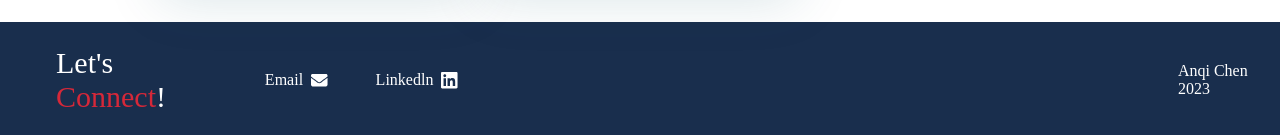
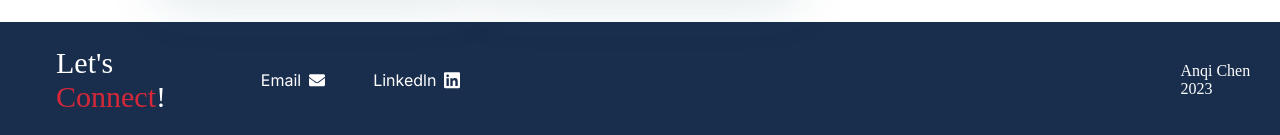
Before and after one commit to SapheSab3r/anqi-portfolio, a React (Create React App) app: page / in a window 1280 px wide. Shown: the part 2172-2307 px from the top of the page. Built offline with nearby package versions, Linux system fonts and the light colour scheme; a web font is replaced by a local one.

Commit message:
fixed the links

```diff
--- a/src/components/footer/Footer.js
+++ b/src/components/footer/Footer.js
@@ -1,15 +1,15 @@
 import React from 'react';
 import './Footer.scss';
 import { FaEnvelope,  FaLinkedin } from "react-icons/fa";
-
 
 export default function Footer() {
   return (
     <div className='footer'>
       <div className="footer-container">
         <div className="large-text">Let's <span>Connect</span>!</div>
-        <div className="connect">Email  </div> <FaEnvelope size='1.4rem' />
-        <div className="connect">Linkedln  </div> <FaLinkedin size='1.4rem'/>
+        <a href = "https://mail.google.com/mail/u/0/#inbox?compose=CllgCJfttqHPhptKgWkvVZwpTLlKxDjsmnldsTfKRRNrjMBjxdQBrmpFMXMbNZfmbZccFwQnsXV" className="connect" target='blank'>Email  </a> <FaEnvelope size='1.4rem' />
+
+        <a href = 'https://www.linkedin.com/in/anqichen24/' className="connect" target='blank'>Linkedln  </a> <FaLinkedin size='1.4rem'/>
         <div className="my-name">Anqi Chen 2023</div>
       </div>
     </div>
--- a/src/components/footer/Footer.scss
+++ b/src/components/footer/Footer.scss
@@ -20,6 +20,9 @@
 .connect{
     margin-left: 3rem;
     margin-right: 0.5rem;
+    text-decoration: none;
+    font-family: 'Inter';
+    color: #FFFFFF;
 }
 
 .connect:hover{
--- a/src/components/navbar/Navbar.js
+++ b/src/components/navbar/Navbar.js
@@ -1,7 +1,7 @@
 import './Navbar.scss';
 import React from 'react';
 import {Link} from 'react-router-dom';
-
+import resume from '../files/Resume2023.pdf'
 import { HashLink } from 'react-router-hash-link';
 
 export default function Navbar() {
@@ -14,7 +14,7 @@ export default function Navbar() {
             <div className='links'>
                 <HashLink to='#project' smooth className='nav project'>Project</HashLink>
                 <HashLink to='#about' smooth className='nav'>About</HashLink>
-                <Link to='../files/Anqi_Resume2023.pdf' className='nav' target="_blank" >Resume</Link>
+                <a href={resume} className='nav' target='blank' >Resume</a>
             </div>
         </div>
     );
```
Also changed, not shown: 2 other files (tests, documents, lock files or other folders).
